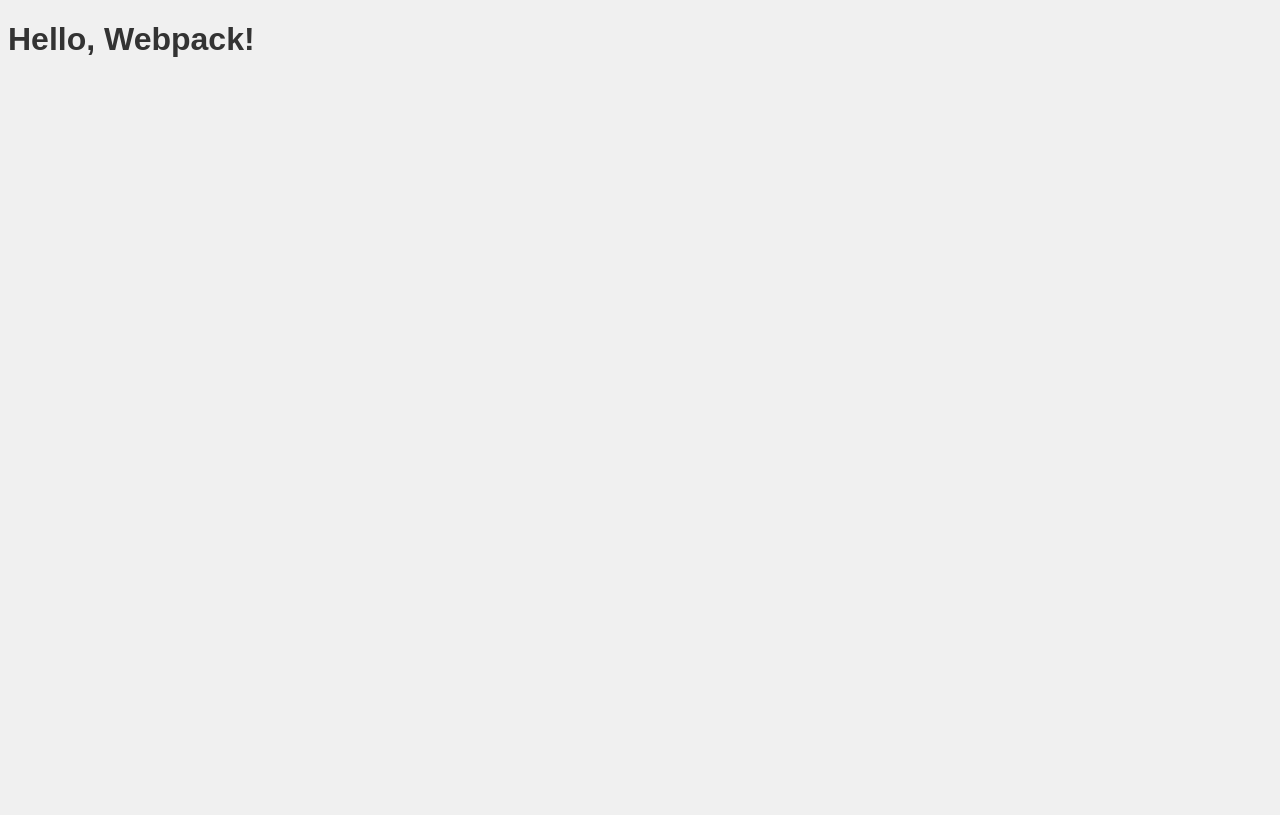
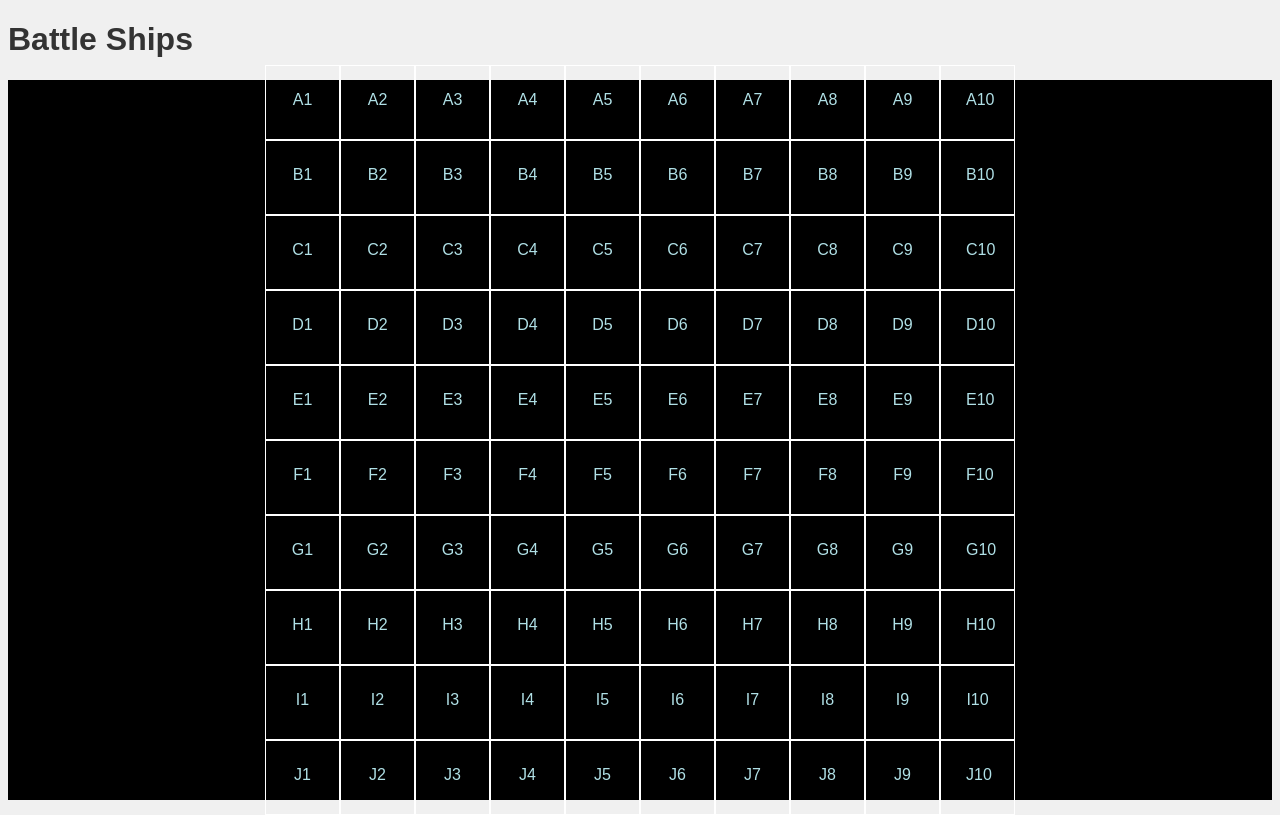
Before and after one commit to Nairod010/battleships, a website built with webpack: page src/index.html in a window 1280 px wide. Built offline with nearby package versions, Linux system fonts and the light colour scheme.

Commit message:
working on board

```diff
--- a/src/index.html
+++ b/src/index.html
@@ -1,11 +1,17 @@
 <!DOCTYPE html>
 <html lang="en">
+
 <head>
-    <meta charset="UTF-8">
-    <meta name="viewport" content="width=device-width, initial-scale=1.0">
-    <title>Webpack Template</title>
+  <meta charset="UTF-8">
+  <meta name="viewport" content="width=device-width, initial-scale=1.0">
+  <title>Webpack Template</title>
 </head>
+
 <body>
-    <h1>Hello, Webpack!</h1>
+  <h1>Battle Ships</h1>
+  <div class="main-container">
+    <div class="grid"></div>
+  </div>
 </body>
+
 </html>
--- a/src/index.js
+++ b/src/index.js
@@ -1,3 +1,16 @@
 import "./styles.css";
+import { Gameboard } from "./classes/gameboard";
 
-console.log("Webpack template is working!");
+const container = document.querySelector(".main-container");
+const grid = document.querySelector(".grid");
+
+const gameboard = new Gameboard
+
+gameboard.buildBoard()
+
+for (let i = 0; i < gameboard.grid.length; i++) {
+  const cell = document.createElement("div")
+  cell.className = `cell spot-${gameboard.grid[i].index}`
+  cell.innerText = `${gameboard.grid[i].index}`
+  grid.appendChild(cell)
+}
--- a/src/styles.css
+++ b/src/styles.css
@@ -2,8 +2,36 @@
   font-family: Arial, sans-serif;
   background-color: #f0f0f0;
   color: #333;
+  box-sizing: border-box;
 }
 
 img {
   max-width: 100%;
 }
+
+.main-container {
+  background-color: #000;
+  height: 90vh;
+  color: #fff;
+  display: flex;
+  align-items: center;
+  justify-content: center;
+}
+
+.grid {
+  color: powderblue;
+  display: grid;
+  grid-template-rows: repeat(10, 75px);
+  grid-template-columns: repeat(10, 75px);
+}
+
+
+.cell {
+  border: 1px solid white;
+  text-align: center;
+  padding: 25px;
+}
+
+.cell:hover {
+  background-color: slategrey;
+}
--- a/webpack.common.js
+++ b/webpack.common.js
@@ -10,11 +10,6 @@
   },
   module: {
     rules: [
-      {
-        test: /\.jsx?$/,
-        exclude: ["node_modules"],
-        use: ["babel-loader"],
-      },
       {
         test: /\.css$/,
         use: ["style-loader", "css-loader"],
```
